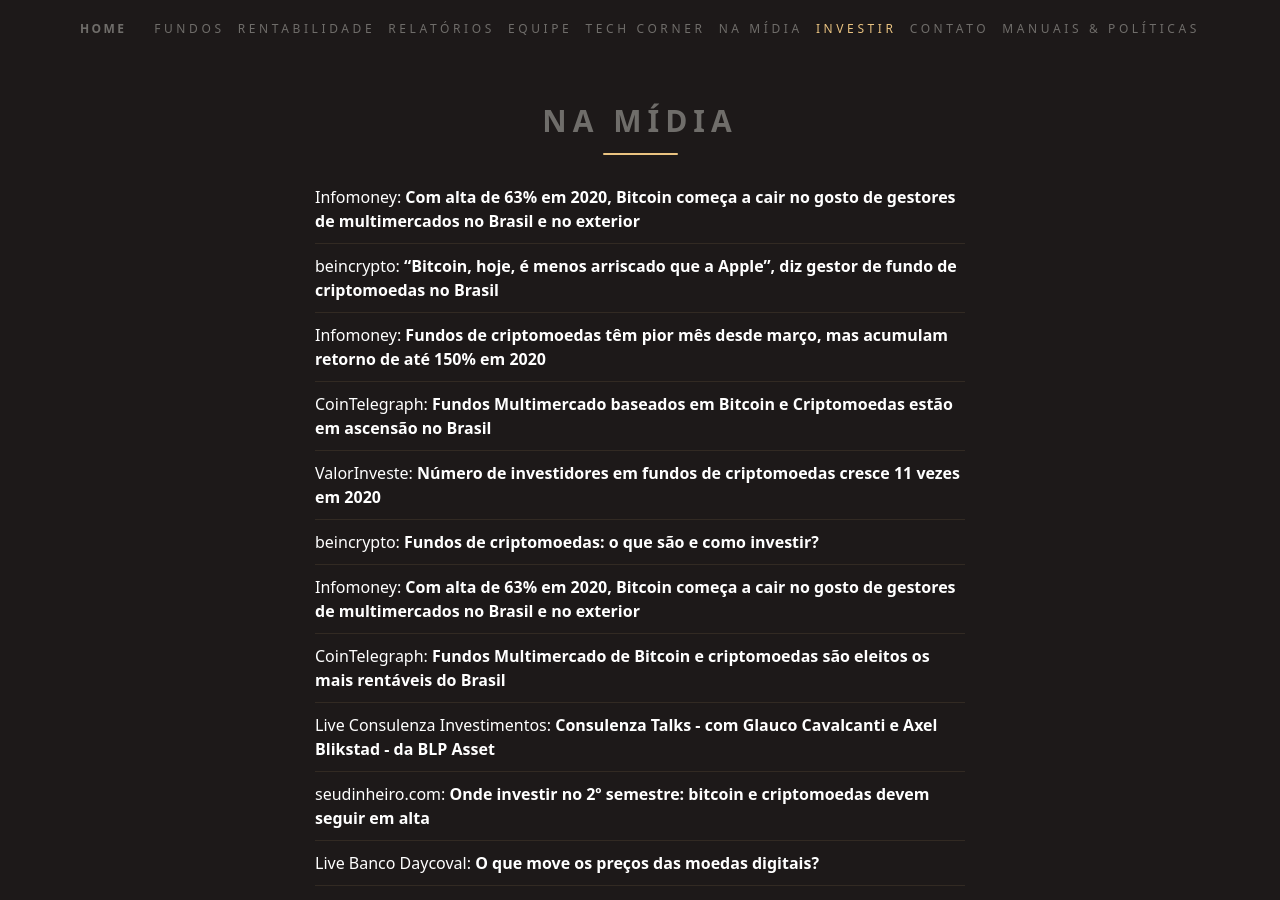
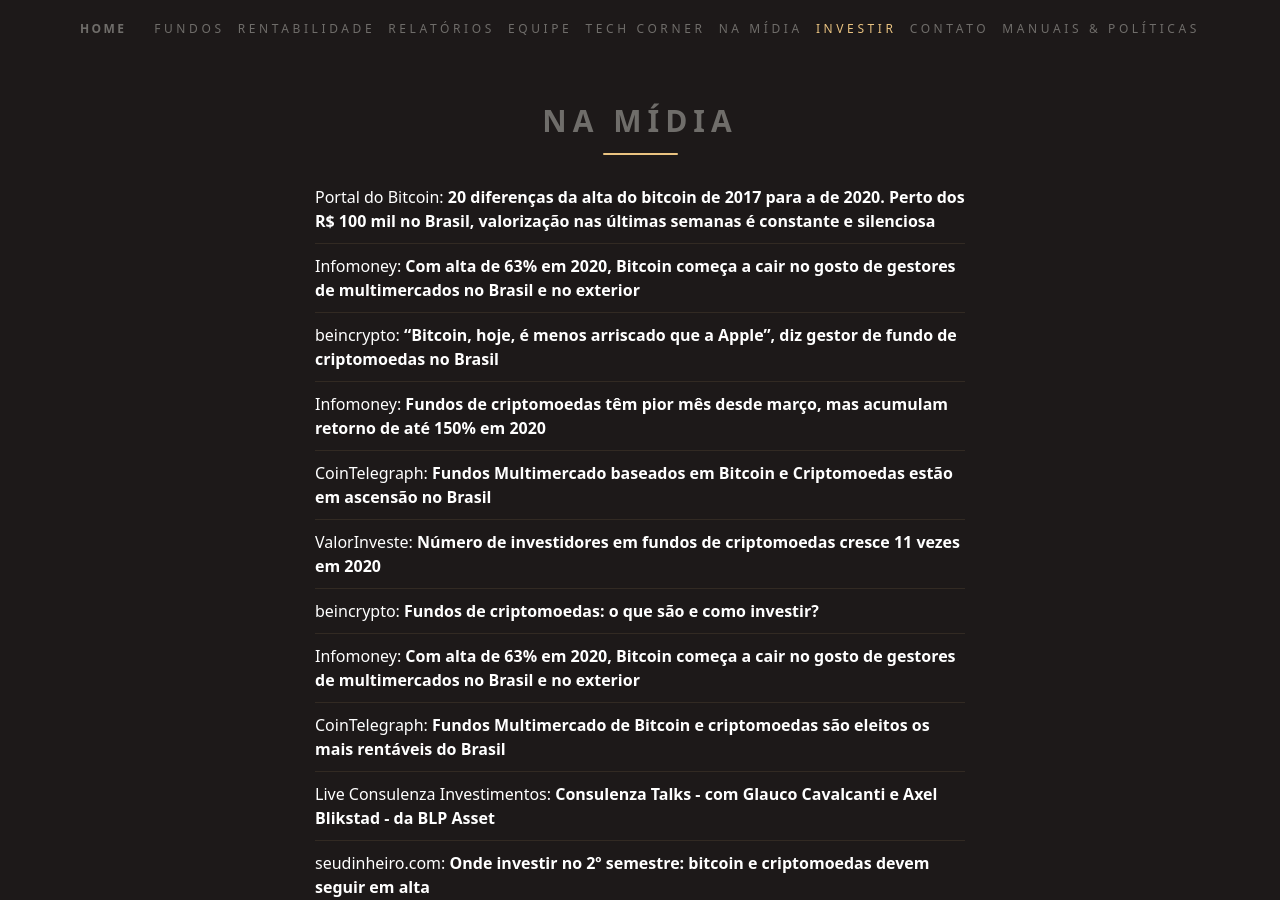
Before and after one commit to ateliedetemas/blpcrypto, a Jekyll site: the page built from _pages/na-midia.md, in a window 1280 px wide and 900 px high. Built offline with Jekyll 4.4.1, drawn with Linux system fonts in a browser that asks for light colours.

Commit message:
Update na-midia.md

```diff
--- a/_pages/na-midia.md
+++ b/_pages/na-midia.md
@@ -3,6 +3,7 @@ lang: pt
 layout: page
 title: Na Mídia
 ---
+|[Portal do Bitcoin: **20 diferenças da alta do bitcoin de 2017 para a de 2020. Perto dos R$ 100 mil no Brasil, valorização nas últimas semanas é constante e silenciosa**](https://portaldobitcoin.uol.com.br/20-diferencas-da-alta-do-bitcoin-de-2017-para-a-de-2020/)
 |[Infomoney: **Com alta de 63% em 2020, Bitcoin começa a cair no gosto de gestores de multimercados no Brasil e no exterior**](https://www.infomoney.com.br/onde-investir/com-alta-de-63-em-2020-bitcoin-comeca-a-cair-no-gosto-de-gestores-de-multimercados-no-brasil-e-no-exterior/?utm_medium=email&_hsmi=98442642&_hsenc=p2ANqtz--1AAumvOJ9LYkg4qILf3iOzl8JRo9LlgDNGVeDWrLM3XA5w3wJnnZ-MKDrXZ-95LmdPUCwZT17WZYxRXnDqzAeRdSvAIXEbpMOAs1t8FqiyRwewYM&utm_content=98442642&utm_source=hs_email)
 |[beincrypto: **“Bitcoin, hoje, é menos arriscado que a Apple”, diz gestor de fundo de criptomoedas no Brasil**](https://beincrypto.com.br/bitcoin-hoje-e-menos-arriscado-que-a-apple-diz-gestor-de-fundo-de-criptomoedas-no-brasil/)
 |[Infomoney: **Fundos de criptomoedas têm pior mês desde março, mas acumulam retorno de até 150% em 2020**](https://www.infomoney.com.br/mercados/fundos-de-criptomoedas-caem-forte-em-setembro-mas-valorizacao-em-2020-chega-a-ate-150/)
```
